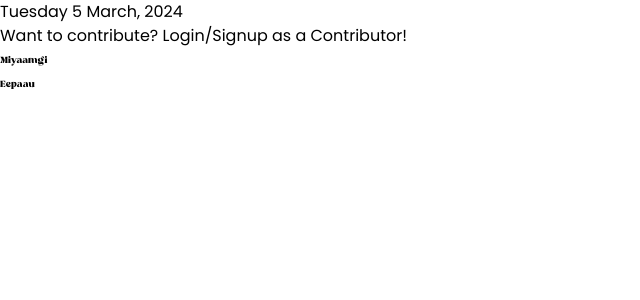
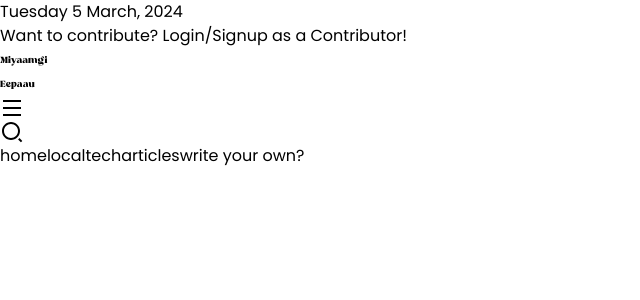
Before and after one commit to nilaachandra/Eepaau, a React (Vite) app: page / in a window 1280 px wide. Shown: the top 300 px of the page, without its empty margins (0-640 px from the left). Built offline with nearby package versions, Linux system fonts and the light colour scheme.

Commit message:
nav bar added

```diff
--- a/src/App.css
+++ b/src/App.css
@@ -127,7 +127,7 @@
   font-weight: 900;
   font-style: italic;
 }
-.logo{
+/* .logo{
   transition: all 0.6s cubic-bezier(0.42, 0, 1, 1);
 }
 .logo:hover {
@@ -140,5 +140,4 @@
 .logo2:hover {
   color:black;
   transition: all 0.6s ease-in;
-
-}
+} */
--- a/src/App.jsx
+++ b/src/App.jsx
@@ -1,6 +1,8 @@
 import "./App.css";
 import Datetime from "./components/Datetime";
+import Links from "./components/Links";
 import Logo from "./components/Logo";
+import Navigationlinks from "./components/Navigationlinks";
 import Topnav from "./components/Topnav";
 
 const App = () => {
@@ -8,6 +10,8 @@ const App = () => {
     <>
     <Topnav/>
       <Logo />
+      <Navigationlinks/>
+      <Links/>
     </>
   );
 };
--- /dev/null
+++ b/src/components/Links.jsx
@@ -0,0 +1,9 @@
+import React from 'react'
+
+const Links = (props) => {
+  return (
+        <a href=''>{props.title}</a>
+  )
+}
+
+export default Links
--- /dev/null
+++ b/src/components/Navigationlinks.jsx
@@ -0,0 +1,22 @@
+import React from "react";
+import { RiMenuLine, RiSearch2Line } from "@remixicon/react";
+const Navigationlinks = () => {
+  return (
+    <div className="w-full flex justify-center items-center lg:flex-row flex-col lg:gap-6 uppercase poppins-regular text-[1.4vw]">
+      <div className="icons lg:hidden flex justify-center items-center gap-6 w-full border-b-2 border-zinc-400 py-4">
+        <RiMenuLine size={24} />
+        <RiSearch2Line size={24} />
+      </div>
+      <div className="border-b-2 lg:h-20 h-0 overflow-hidden border-zinc-400 w-full flex lg:justify-center items-start flex-col
+       lg:py-2 pl-4 lg:pl-0 text-[1rem] lg:text-[1.4vw] lg:flex-row lg:items-center lg:gap-6">
+      {["home", "local", "tech", "articles", "write your own?"].map(
+        (link, index) => (
+          <a href="" className='border-b-2 border-zinc-500' key={index}>{link}</a>
+        )
+      )}
+      </div>
+    </div>
+  );
+};
+
+export default Navigationlinks;
```
